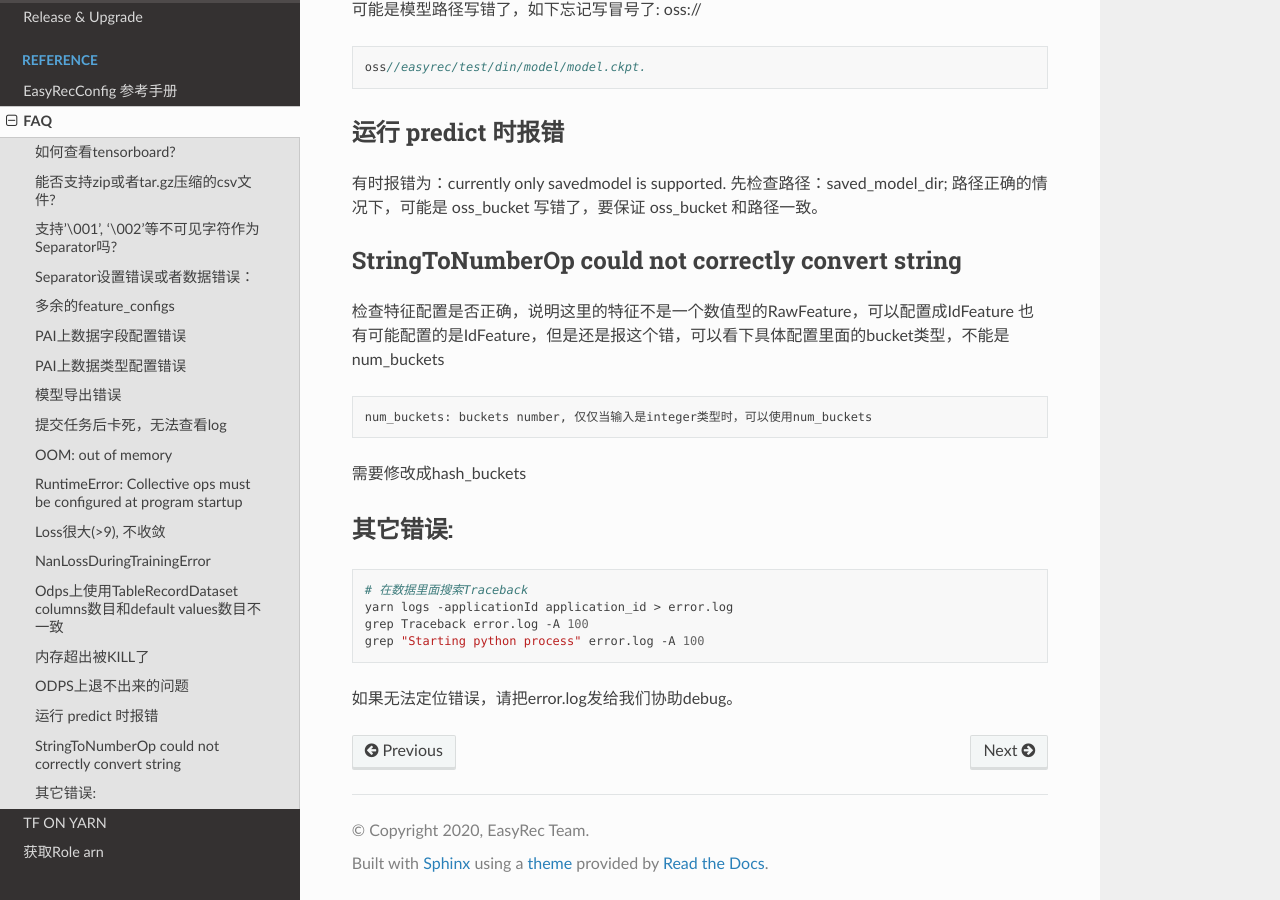
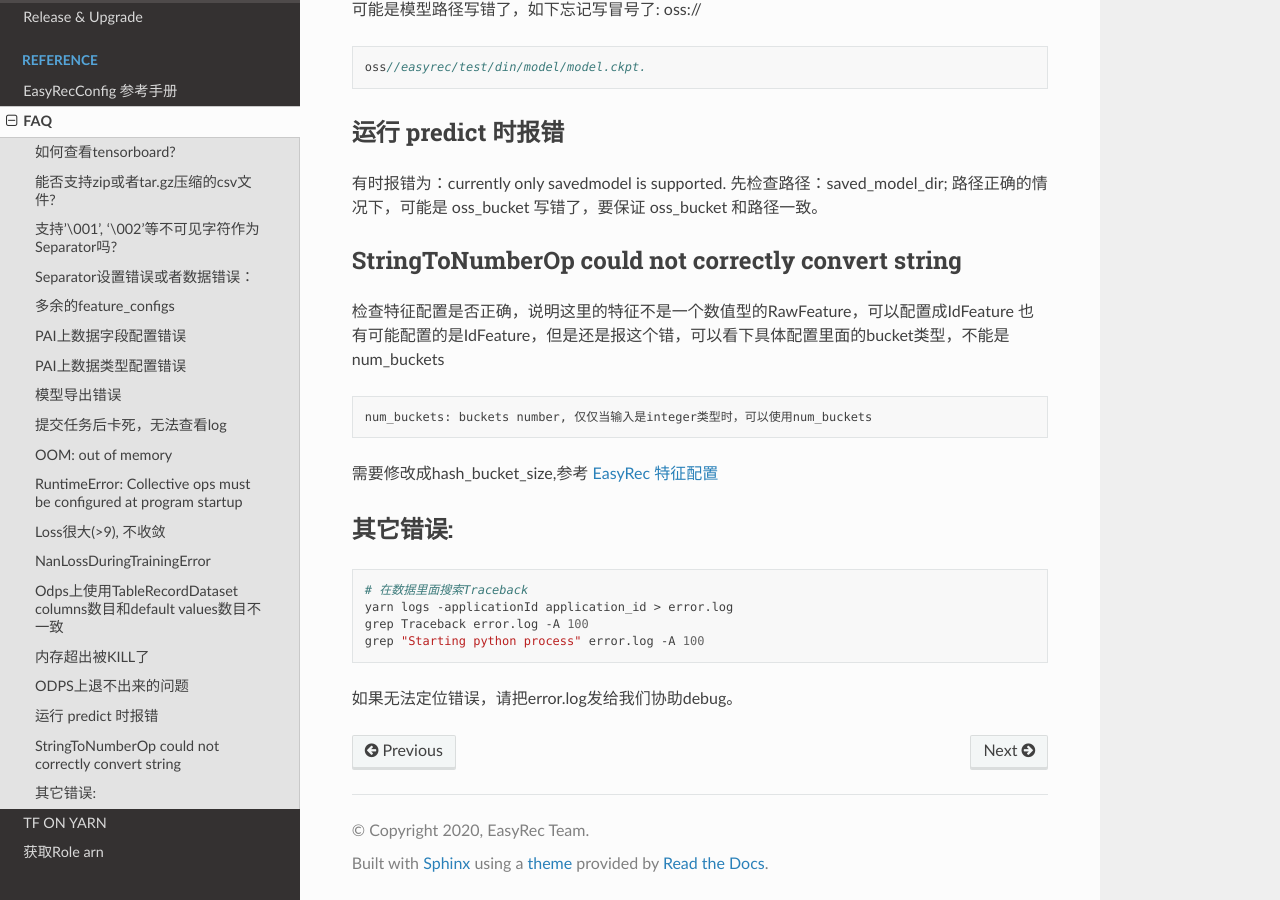
Before and after one commit to alibaba/EasyRec, a Sphinx documentation site: the page built from docs/source/faq.md, in a window 1280 px wide and 900 px high, scrolled down 5291 px. Built offline with Sphinx 7.4.7 and the Read the Docs theme 2.0.0, drawn with Linux system fonts in a browser that asks for light colours; the version number is read from the project's files by our own code.

Commit message:
fix hash_buckets to hash_bucket_size and add link

````diff
--- a/docs/source/faq.md
+++ b/docs/source/faq.md
@@ -248,7 +248,7 @@ oss//easyrec/test/din/model/model.ckpt.
 ```
 num_buckets: buckets number, 仅仅当输入是integer类型时，可以使用num_buckets
 ```
-需要修改成hash_buckets
+需要修改成hash_bucket_size,参考 [EasyRec 特征配置](https://easyrec.readthedocs.io/en/latest/feature/feature.html)
 
 #### 其它错误:
 
````
